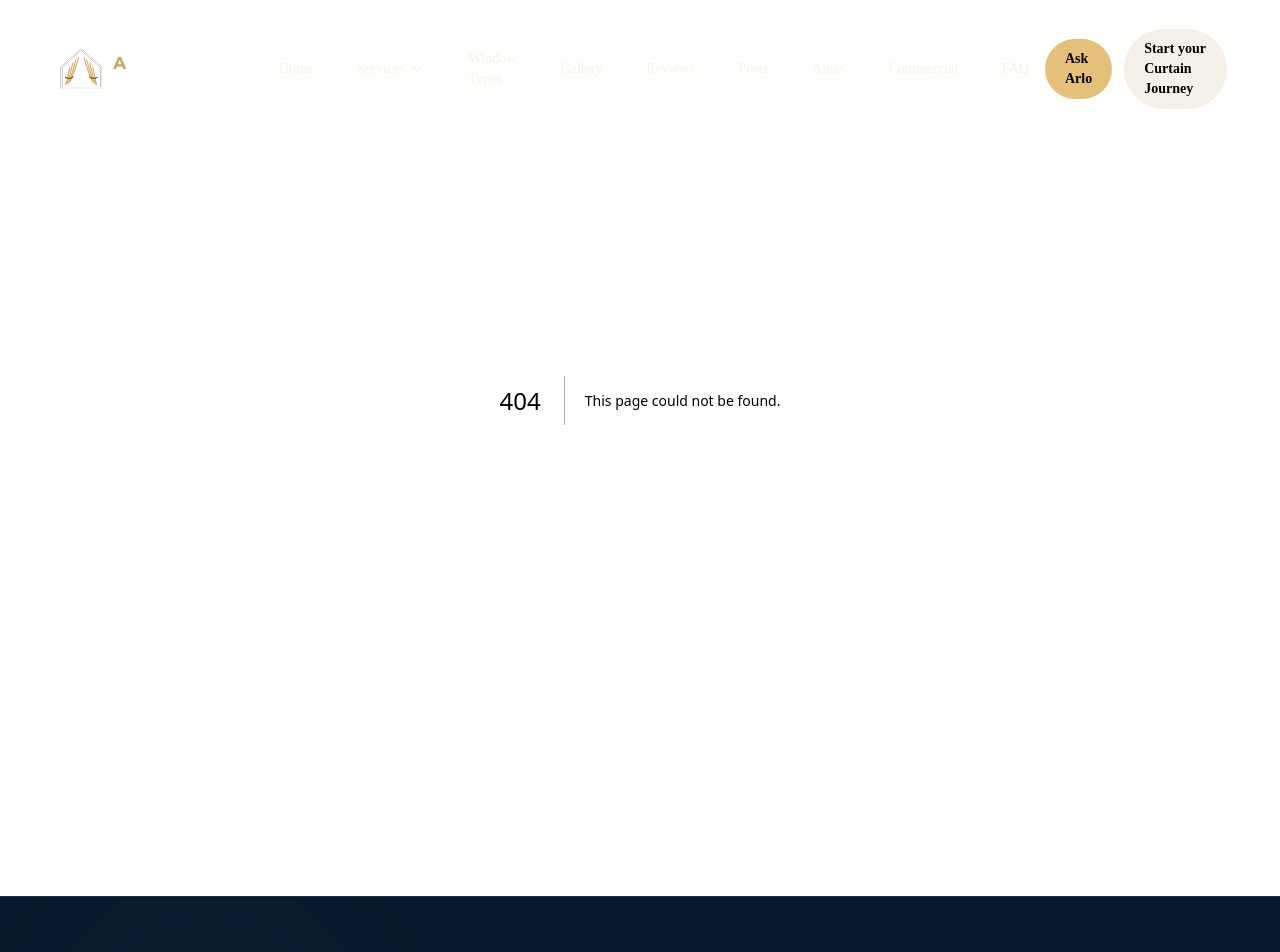
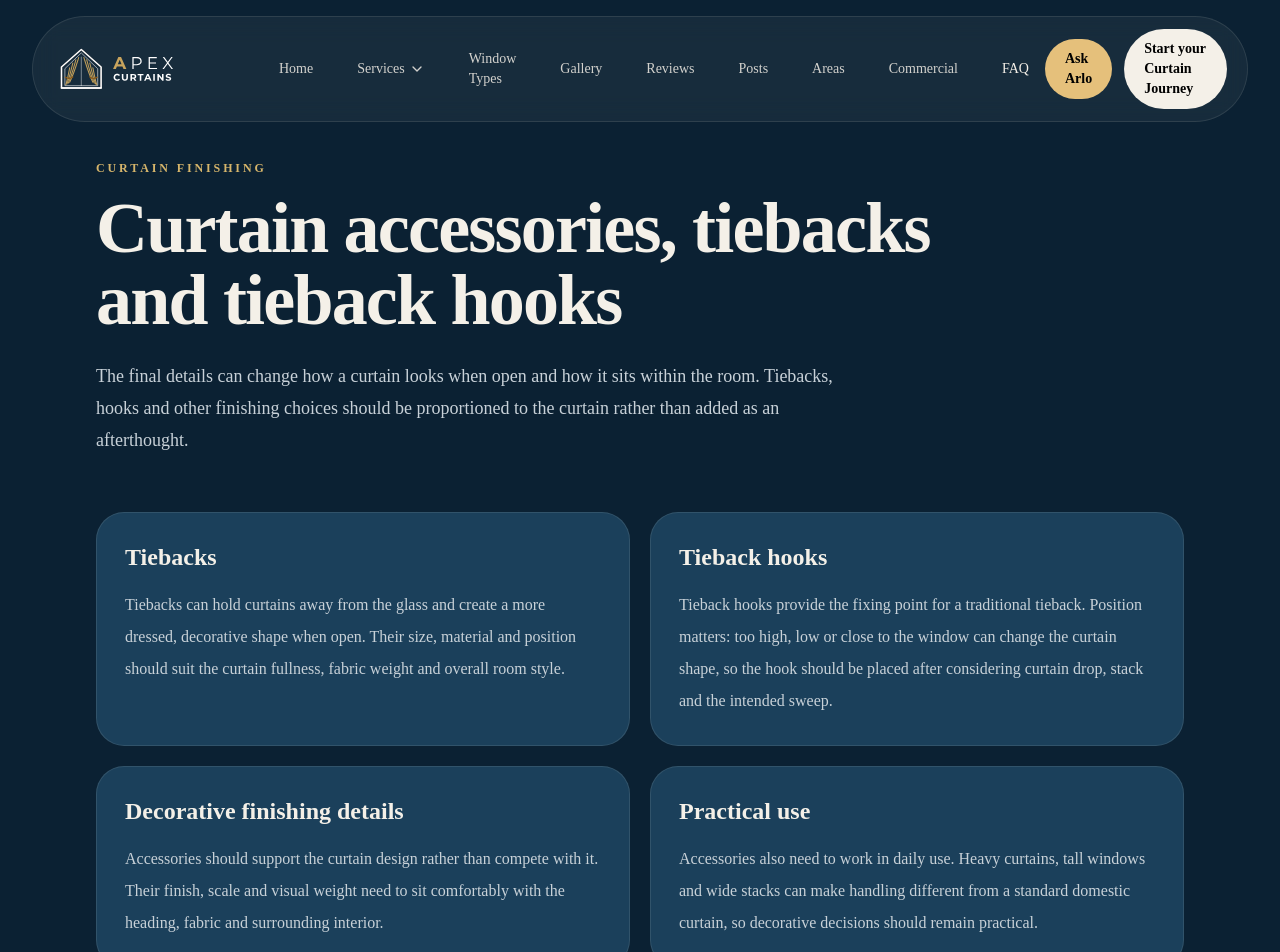
Before and after one commit to Nylon1/Apexcurtains, a Next.js app: page /curtain-accessories in a window 1280 px wide. Before the commit this address had no page. Shown: the top 952 px of the page. Built offline with nearby package versions, Linux system fonts and the light colour scheme.

Commit message:
Add curtain accessories authority page

```diff
--- /dev/null
+++ b/app/curtain-accessories/page.tsx
@@ -0,0 +1,26 @@
+import type { Metadata } from "next";
+import CurtainDetailHub from "@/components/seo/CurtainDetailHub";
+
+export const metadata: Metadata = {
+  title: { absolute: "Curtain Accessories: Tiebacks, Hooks & Finishing Details | Apex Curtains" },
+  description: "Guide to curtain accessories including tiebacks, tieback hooks and finishing details, with advice on proportion, positioning, fabric weight and daily use.",
+  alternates: { canonical: "https://www.apexcurtains.com/curtain-accessories" },
+};
+
+const items = [
+  { title: "Tiebacks", text: "Tiebacks can hold curtains away from the glass and create a more dressed, decorative shape when open. Their size, material and position should suit the curtain fullness, fabric weight and overall room style." },
+  { title: "Tieback hooks", text: "Tieback hooks provide the fixing point for a traditional tieback. Position matters: too high, low or close to the window can change the curtain shape, so the hook should be placed after considering curtain drop, stack and the intended sweep." },
+  { title: "Decorative finishing details", text: "Accessories should support the curtain design rather than compete with it. Their finish, scale and visual weight need to sit comfortably with the heading, fabric and surrounding interior." },
+  { title: "Practical use", text: "Accessories also need to work in daily use. Heavy curtains, tall windows and wide stacks can make handling different from a standard domestic curtain, so decorative decisions should remain practical." },
+];
+
+const questions = [
+  { question: "Do made-to-measure curtains need tiebacks?", answer: "No. Tiebacks are optional. Some rooms benefit from the decorative sweep they create, while cleaner or more architectural schemes may look better without them." },
+  { question: "Where should tieback hooks be fitted?", answer: "There is no universal height. The best position depends on curtain drop, fullness, fabric weight, window proportions and the shape you want the open curtain to create." },
+  { question: "Can tiebacks be used with heavy curtains?", answer: "They can, provided the tieback and fixing are suitable for the curtain weight and the desired holdback position. Heavy lined or interlined curtains need proportionate accessories and secure fixings." },
+  { question: "Should curtain accessories match the room?", answer: "They should feel intentional within the overall scheme. Finish, scale and style should be considered alongside the curtain fabric, heading, track or pole and other interior details." },
+];
+
+export default function Page() {
+  return <CurtainDetailHub eyebrow="Curtain finishing" title="Curtain accessories, tiebacks and tieback hooks" intro="The final details can change how a curtain looks when open and how it sits within the room. Tiebacks, hooks and other finishing choices should be proportioned to the curtain rather than added as an afterthought." items={items} questions={questions} />;
+}
```
